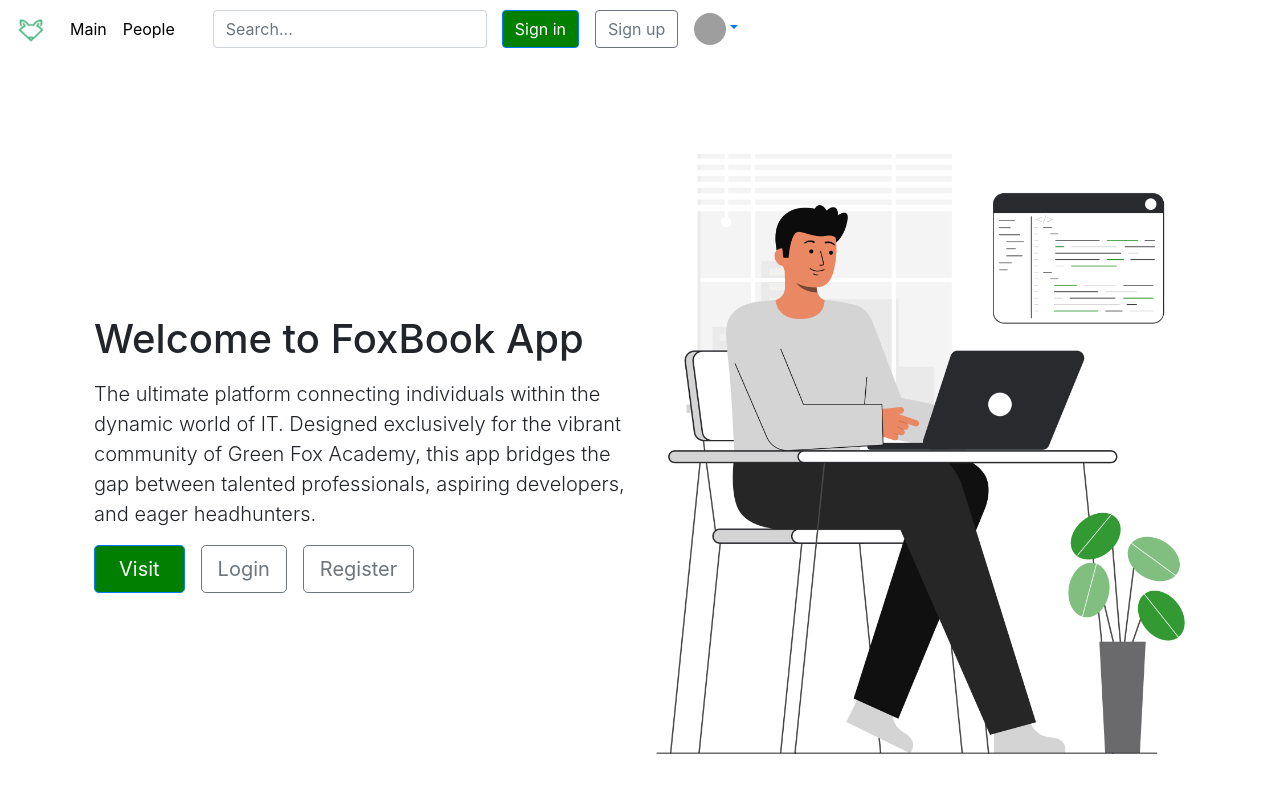
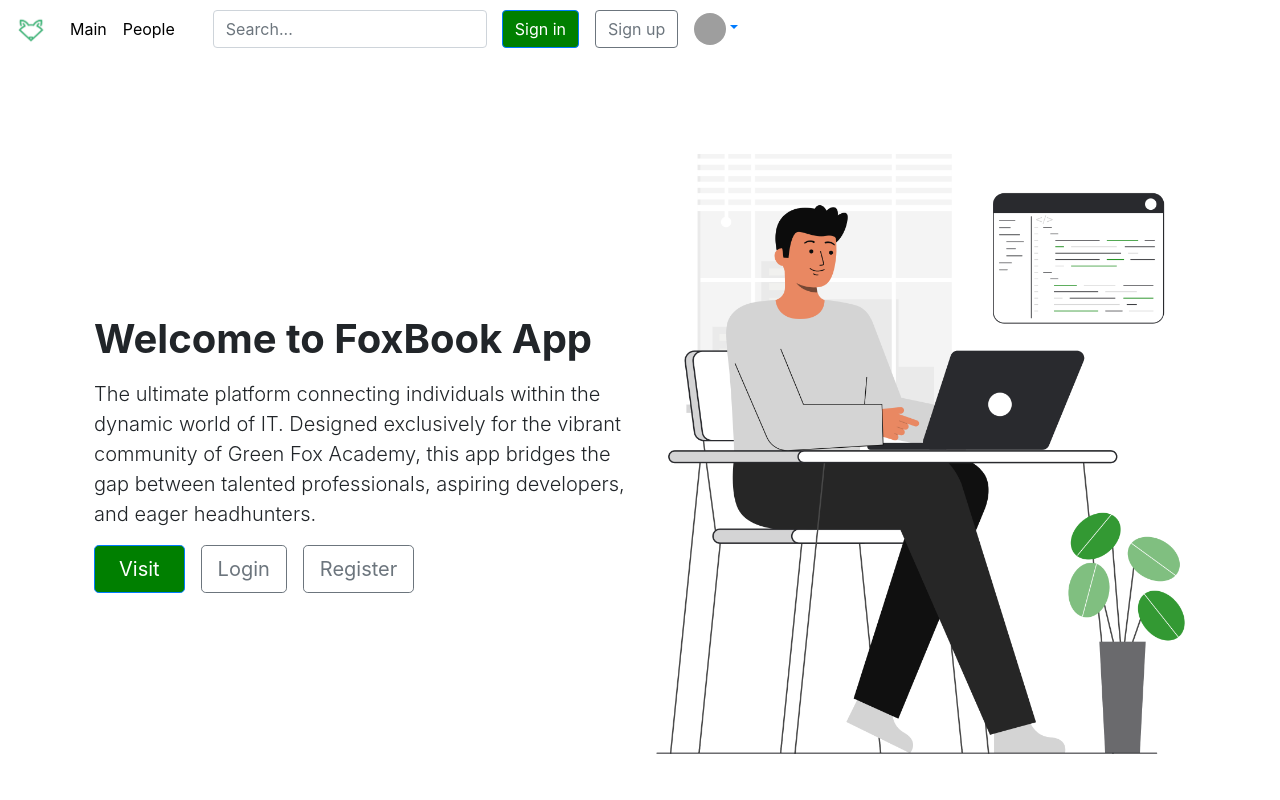
Before and after one commit to MaxSlouka/Foxhub, an Angular app in the folder frontend/: page / in a window 1280 px wide. Shown: the top 800 px of the page. Built offline with nearby package versions, Linux system fonts and the light colour scheme; grey boxes are pictures that could not be loaded.

Commit message:
Update intro.component.css

```diff
--- a/frontend/src/app/components/intro/intro.component.css
+++ b/frontend/src/app/components/intro/intro.component.css
@@ -10,3 +10,11 @@ a {
 .btn-primary:hover {
     background-color: rgb(0, 90, 0);
 }
+
+h1 {
+    font-weight: bolder;
+}
+
+h1 span {
+    color: rgb(0, 127, 0);
+}
```
